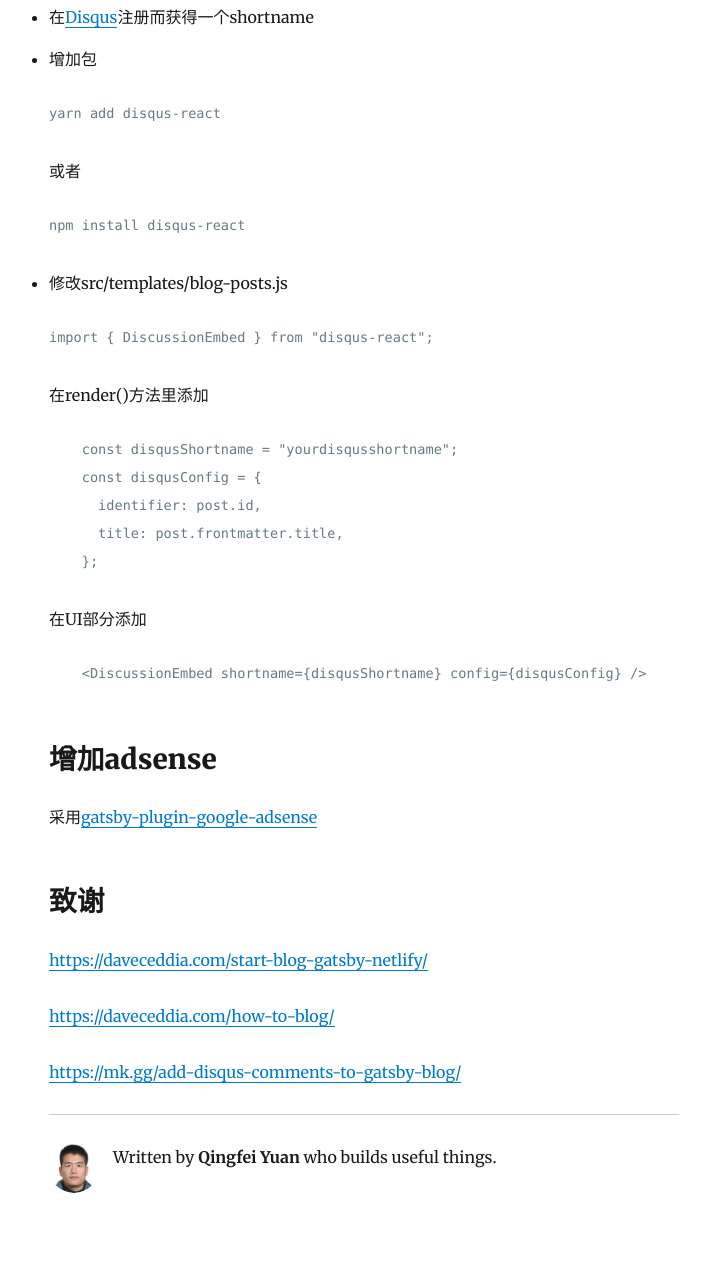
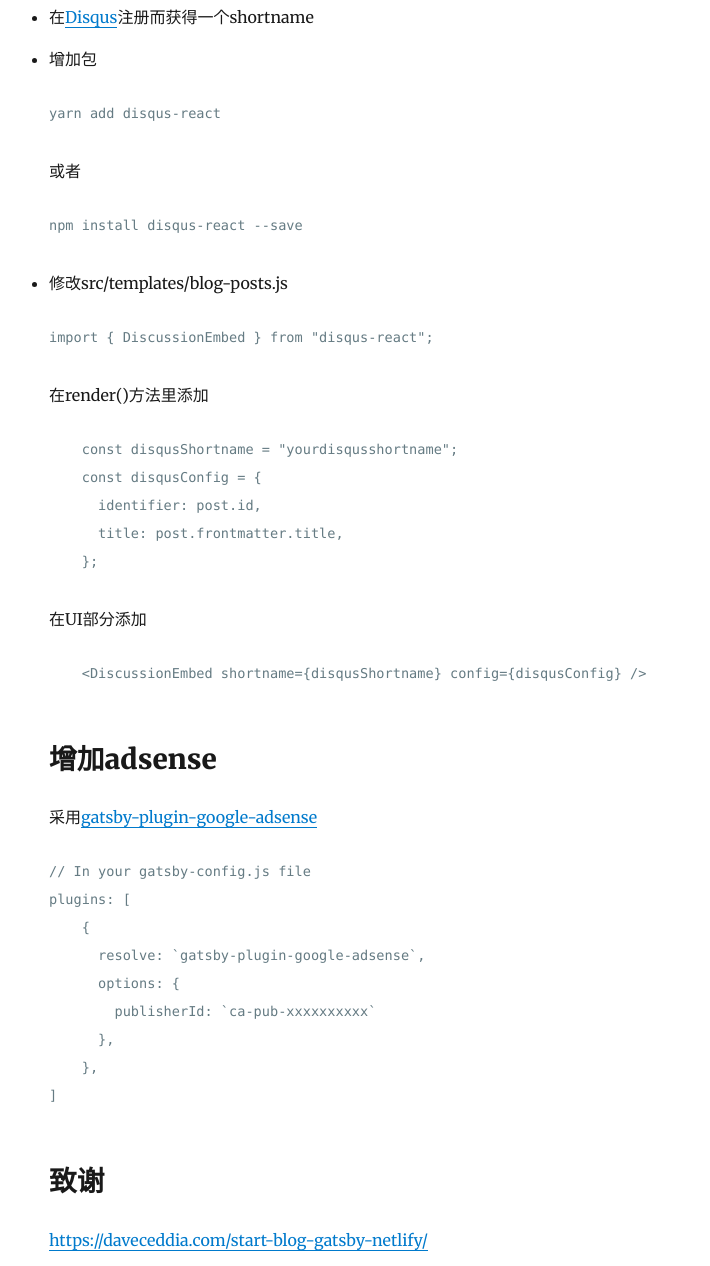
Before and after one commit to yuanqingfei2/yuanqingfei2.github.io, a Gatsby site: page /hello-world/ in a window 1280 px wide. Shown: the part 2291-3557 px from the top of the page, without its empty margins (276-986 px from the left). Built offline with nearby package versions, Linux system fonts and the light colour scheme; Gatsby itself is replaced by a stand-in of ours; some packages are replaced by stand-ins of ours; code samples lack their colours.

Commit message:
update hello world

````diff
--- a/content/blog/hello-world/index.md
+++ b/content/blog/hello-world/index.md
@@ -57,11 +57,12 @@ class Test{
 默认[starter blog](https://github.com/gatsbyjs/gatsby-starter-blog) 不支持上面的语言高亮显示，根据这篇[文章](https://reactgo.com/gatsbyblog/syntaxhighlighting/)需要在 gatsby-browser.js 里面加上下面这行：
 
 ```javascript
-// for code highlight
 require("prismjs/themes/prism-solarizedlight.css")
 ```
 
 ## 加上google Analysitics
+
+使用[gatsby-plugin-google-analytics](https://www.gatsbyjs.org/packages/gatsby-plugin-google-analytics/)。
 
 在gatsby-config.js 加上下面：
 
@@ -69,7 +70,6 @@ require("prismjs/themes/prism-solarizedlight.css")
 {
       resolve: `gatsby-plugin-google-analytics`,
       options: {
-        // replace "UA-XXXXXXXXX-X" with your own Tracking ID
         trackingId: "UA-XXXXXXXXX-X",
       },
     },
@@ -85,7 +85,7 @@ yarn add disqus-react
 ```
 或者
 ```bash
-npm install disqus-react
+npm install disqus-react --save
 ```
 
 * 修改src/templates/blog-posts.js
@@ -109,6 +109,18 @@ import { DiscussionEmbed } from "disqus-react";
 
 采用[gatsby-plugin-google-adsense](https://www.npmjs.com/package/gatsby-plugin-google-adsense)
 
+```javascript
+// In your gatsby-config.js file
+plugins: [
+    {
+      resolve: `gatsby-plugin-google-adsense`,
+      options: {
+        publisherId: `ca-pub-xxxxxxxxxx`
+      },
+    },
+]
+```
+
 ## 致谢
 
 https://daveceddia.com/start-blog-gatsby-netlify/
````
